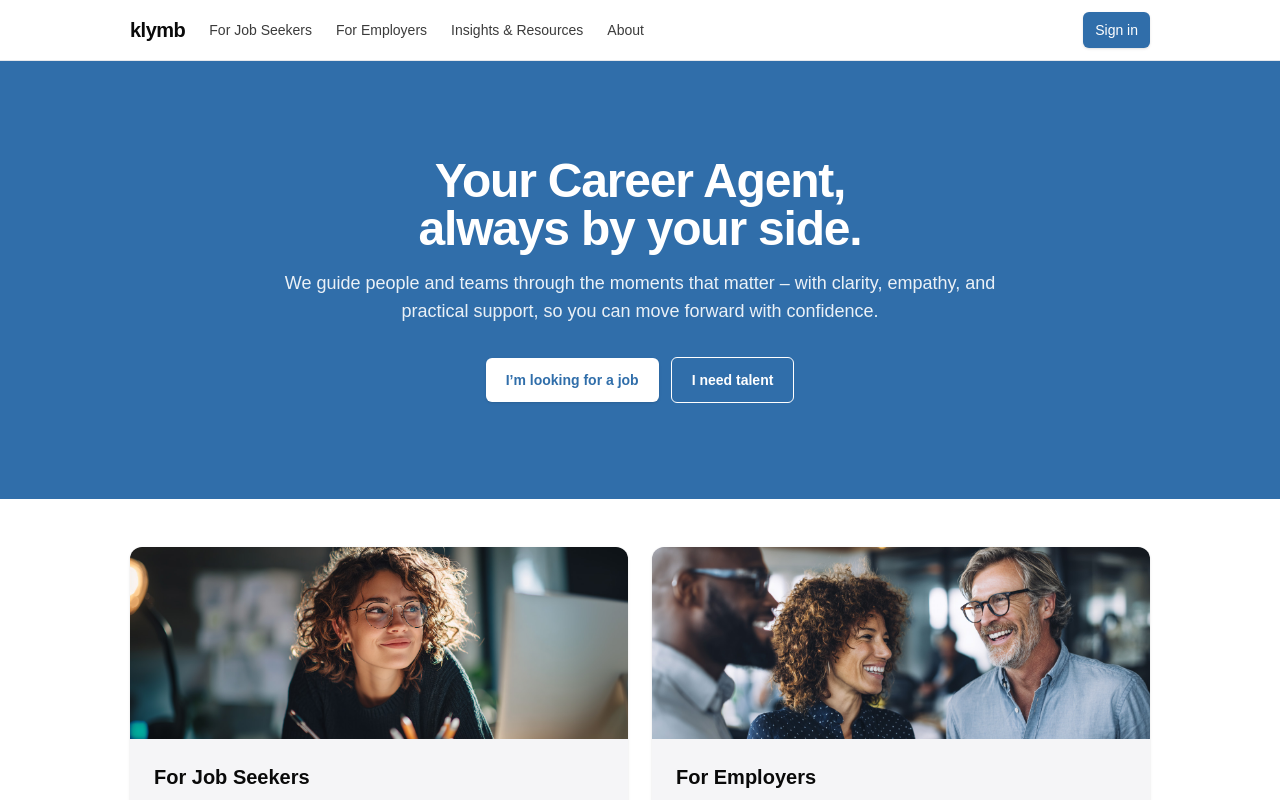
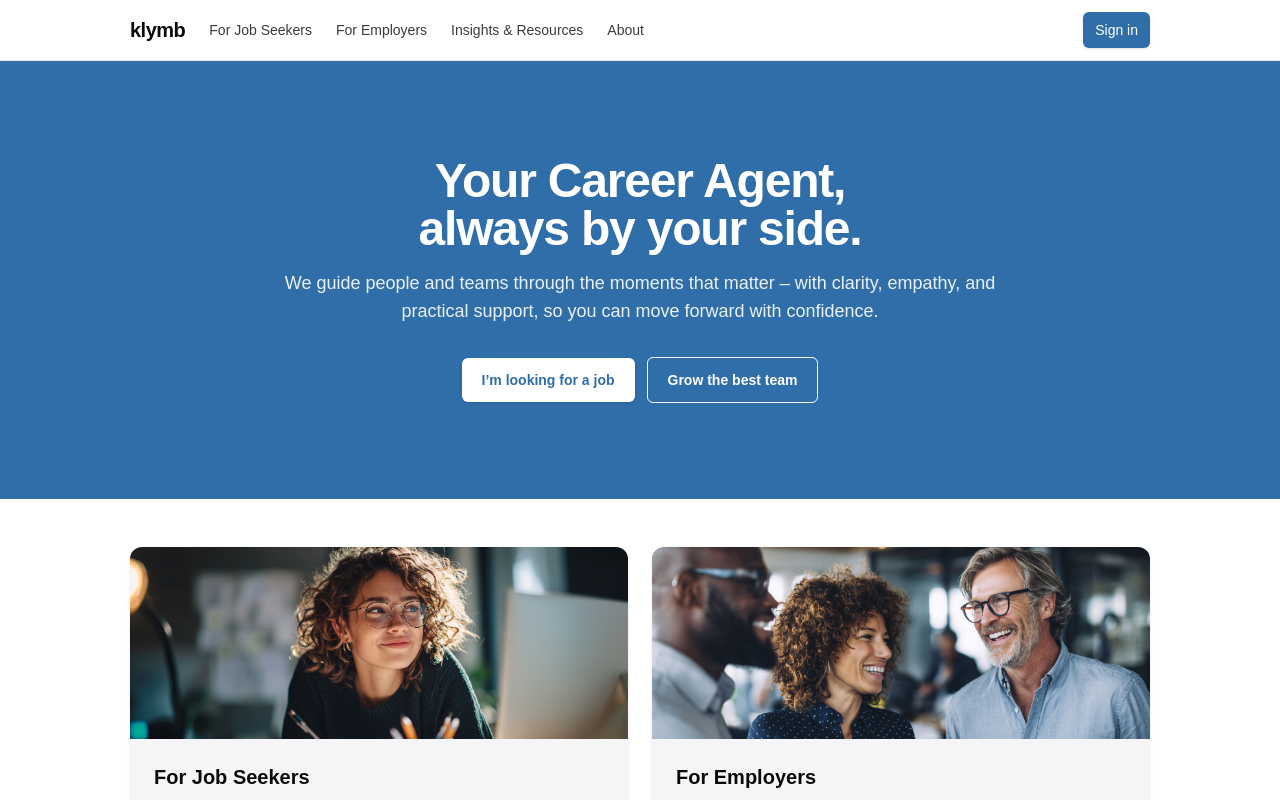
Before and after one commit to moduloro/klymb, a Next.js app: page / in a window 1280 px wide. Shown: the top 800 px of the page. Built offline with nearby package versions, Linux system fonts and the light colour scheme; no server answers.

Commit message:
Hero: update secondary CTA label to 'Grow the best team'

```diff
--- a/src/app/page.tsx
+++ b/src/app/page.tsx
@@ -28,7 +28,7 @@ export default function Home() {
                 href="#"
                 className="inline-flex items-center justify-center rounded-md border border-white px-5 py-3 text-sm font-semibold text-white transition hover:bg-white/10 focus:outline-none focus-visible:ring-2 focus-visible:ring-white"
               >
-                I need talent
+                Grow the best team
               </a>
             </div>
           </div>
```
